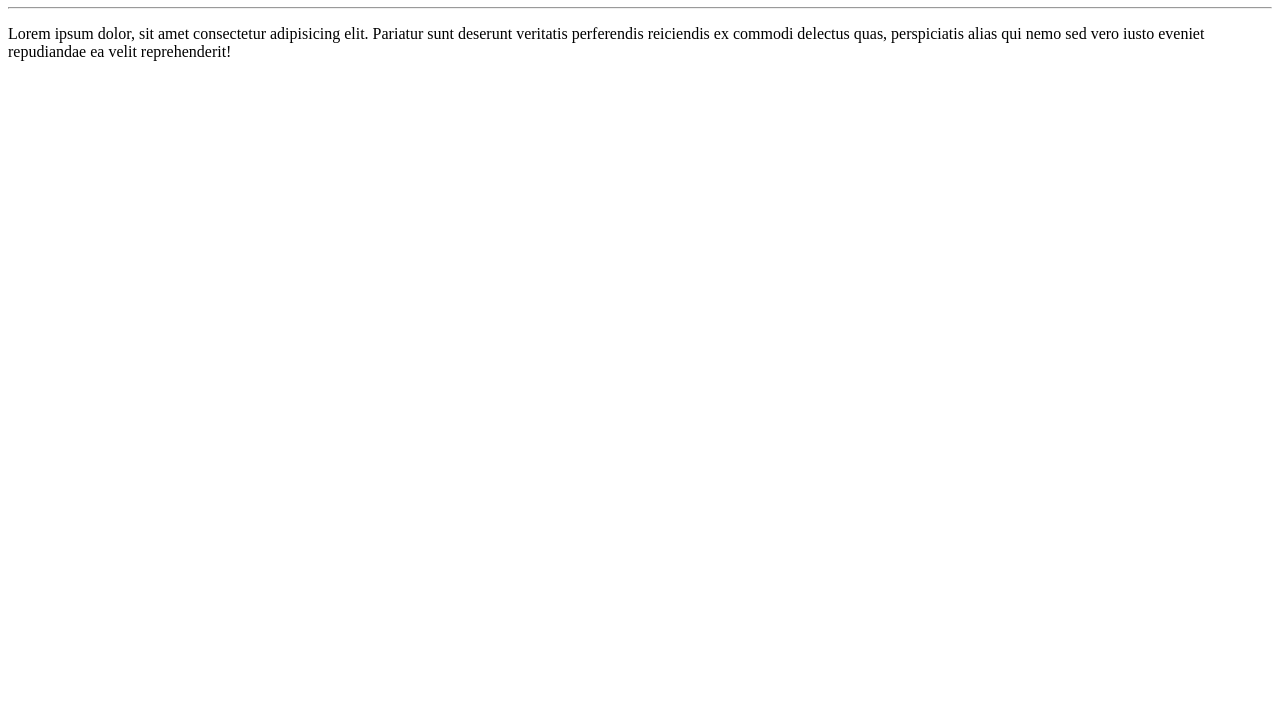
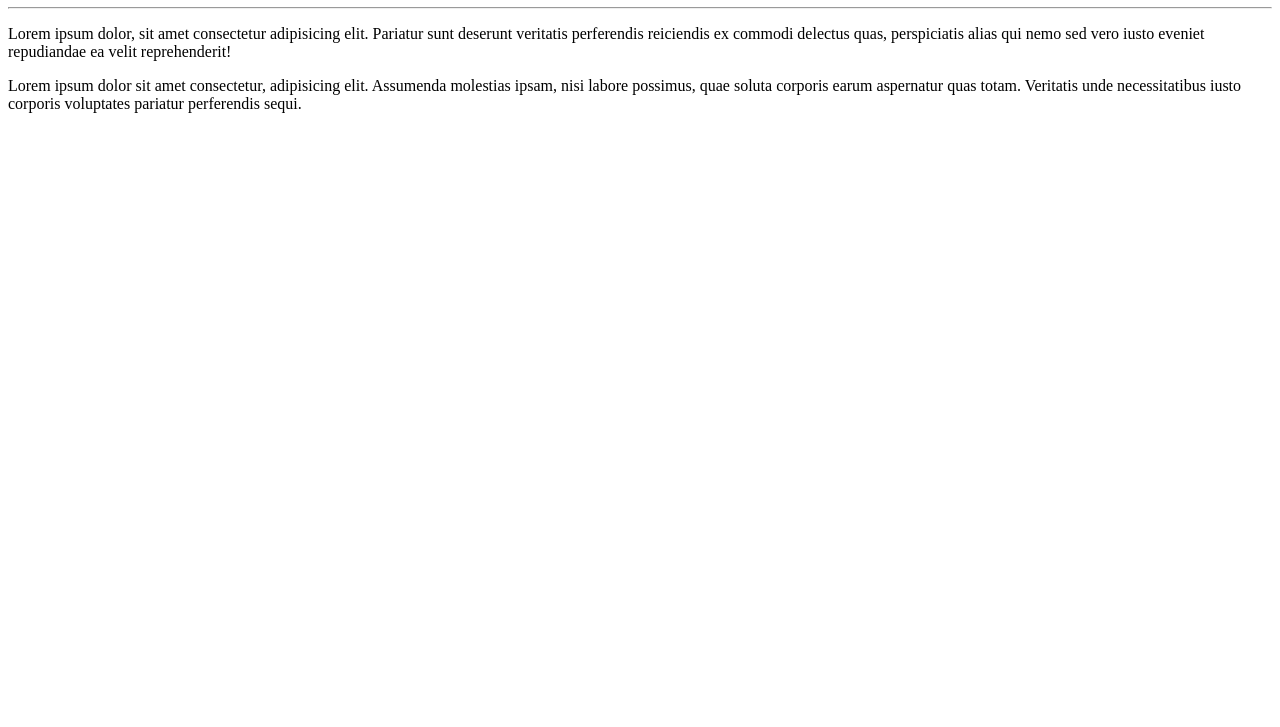
Before and after one commit to davi1500/ola-mundo, a plain HTML site: page site-exemplo/index.html in a window 1280 px wide. Shown: the part 73-800 px from the top of the page. Drawn offline with Linux system fonts and the light colour scheme.

Commit message:
adicionei um paragrafo

```diff
--- a/site-exemplo/index.html
+++ b/site-exemplo/index.html
@@ -9,5 +9,6 @@
     <h1>ola,mundo</h1>
     <hr>
     <p>Lorem ipsum dolor, sit amet consectetur adipisicing elit. Pariatur sunt deserunt veritatis perferendis reiciendis ex commodi delectus quas, perspiciatis alias qui nemo sed vero iusto eveniet repudiandae ea velit reprehenderit!</p>
+    <p>Lorem ipsum dolor sit amet consectetur, adipisicing elit. Assumenda molestias ipsam, nisi labore possimus, quae soluta corporis earum aspernatur quas totam. Veritatis unde necessitatibus iusto corporis voluptates pariatur perferendis sequi.</p>
 </body>
 </html>
```
